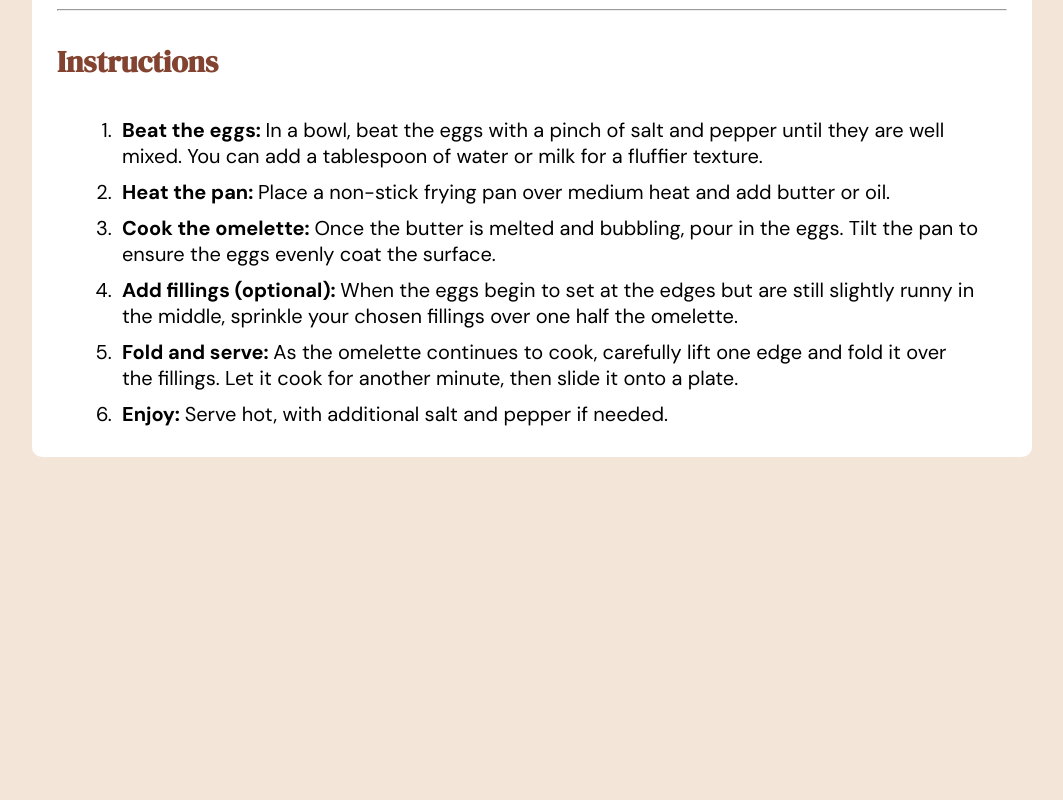
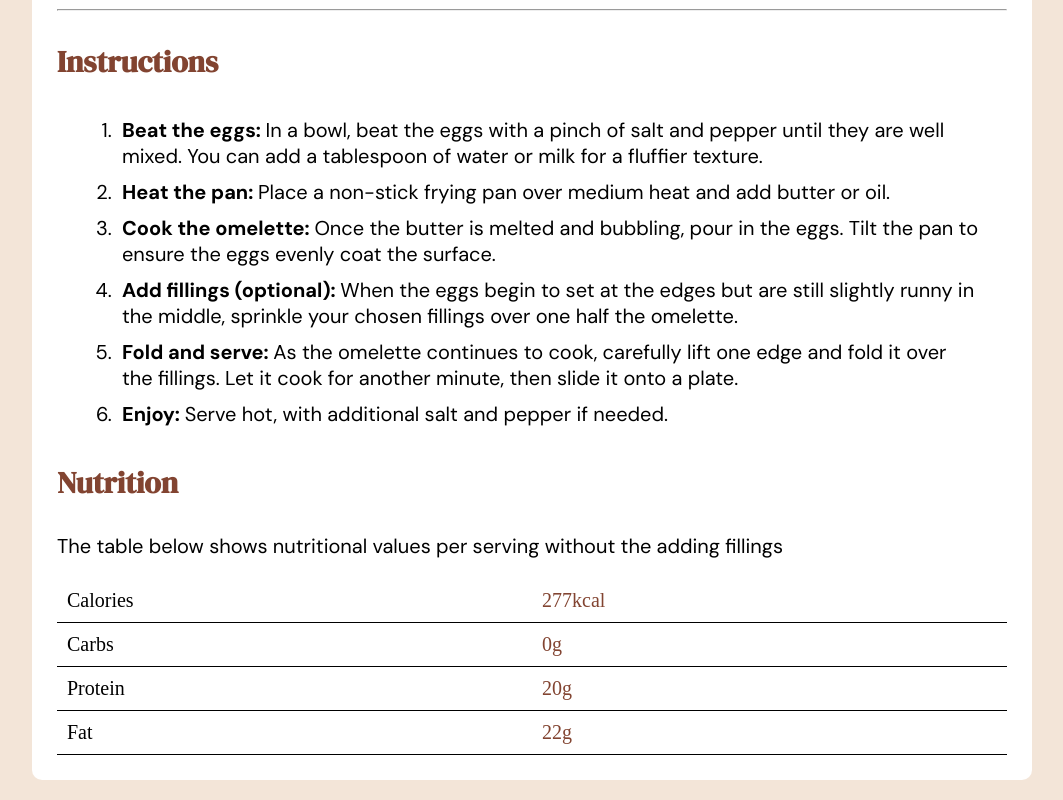
Before and after one commit to Juanmanu12/Recipes, a plain HTML site: page index.html in a window 1280 px wide. Shown: the part 1153-1953 px from the top of the page, without its empty margins (108-1171 px from the left). Before the commit the page ends 1630 px from the top, so only its background shows below. Drawn offline with Linux system fonts and the light colour scheme.

Commit message:
Add a table and finilize styles of the site

```diff
--- a/css/styles.css
+++ b/css/styles.css
@@ -82,3 +82,27 @@ main #instructions li {
     font-size: 20px;
     padding: 5px;
 }
+
+#nutrition {
+    font-family: "DM Sans", sans-serif;
+    font-size: 20px;
+}
+
+.table_right {
+    color: #824431;
+}
+
+main table {
+    table-layout: fixed;
+    border-collapse: collapse;
+    width: 100%;
+}
+
+main table tr {
+    border-bottom: 1px solid black;
+}
+
+main table tr td {
+    padding: 10px;
+    font-size: 20px;
+}
--- a/index.html
+++ b/index.html
@@ -42,5 +42,25 @@
             <li><strong>Fold and serve: </strong>As the omelette continues to cook, carefully lift one edge and fold it over the fillings. Let it cook for another minute, then slide it onto a plate.</li>
             <li><strong>Enjoy: </strong>Serve hot, with additional salt and pepper if needed.</li>
         </ol>
+        <h3>Nutrition</h3>
+        <p id="nutrition">The table below shows nutritional values per serving without the adding fillings</p>
+        <table>
+            <tr>
+                <td>Calories</td>
+                <td class="table_right">277kcal</td>
+            </tr>
+            <tr>
+                <td>Carbs</td>
+                <td class="table_right">0g</td>
+            </tr>
+            <tr>
+                <td>Protein</td>
+                <td class="table_right">20g</td>
+            </tr>
+            <tr>
+                <td>Fat</td>
+                <td class="table_right">22g</td>
+            </tr>
+        </table>
     </main>
 </html>
```
